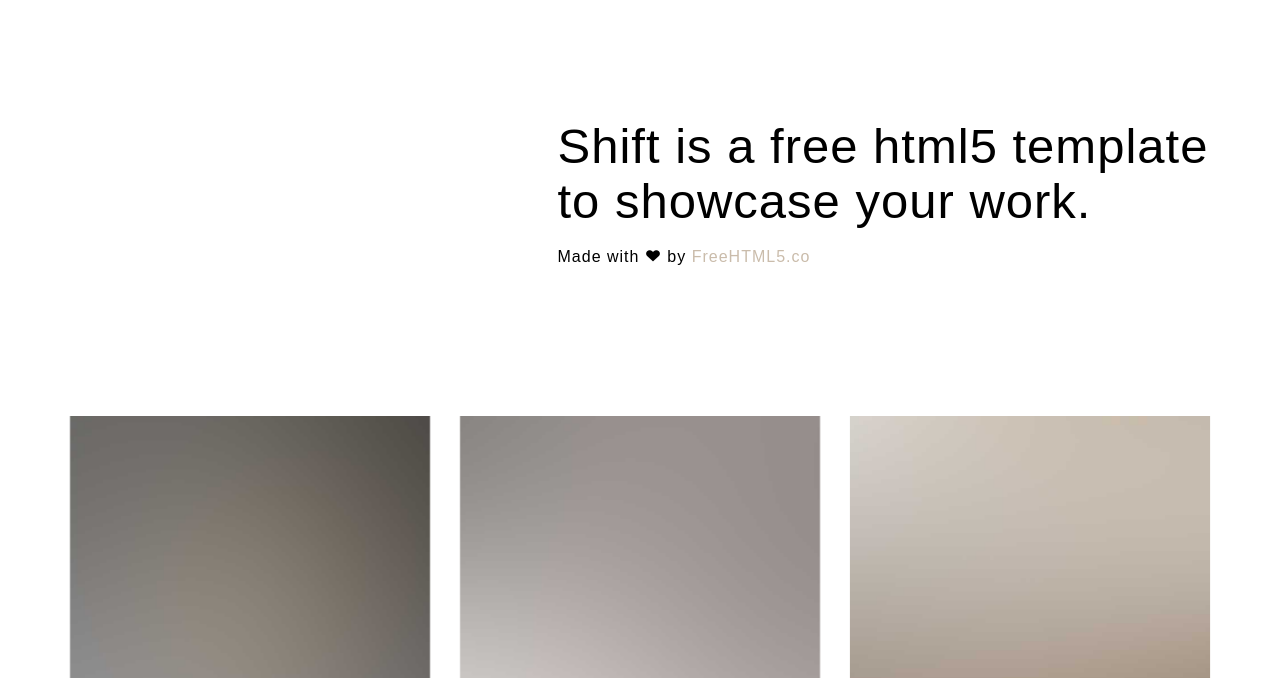
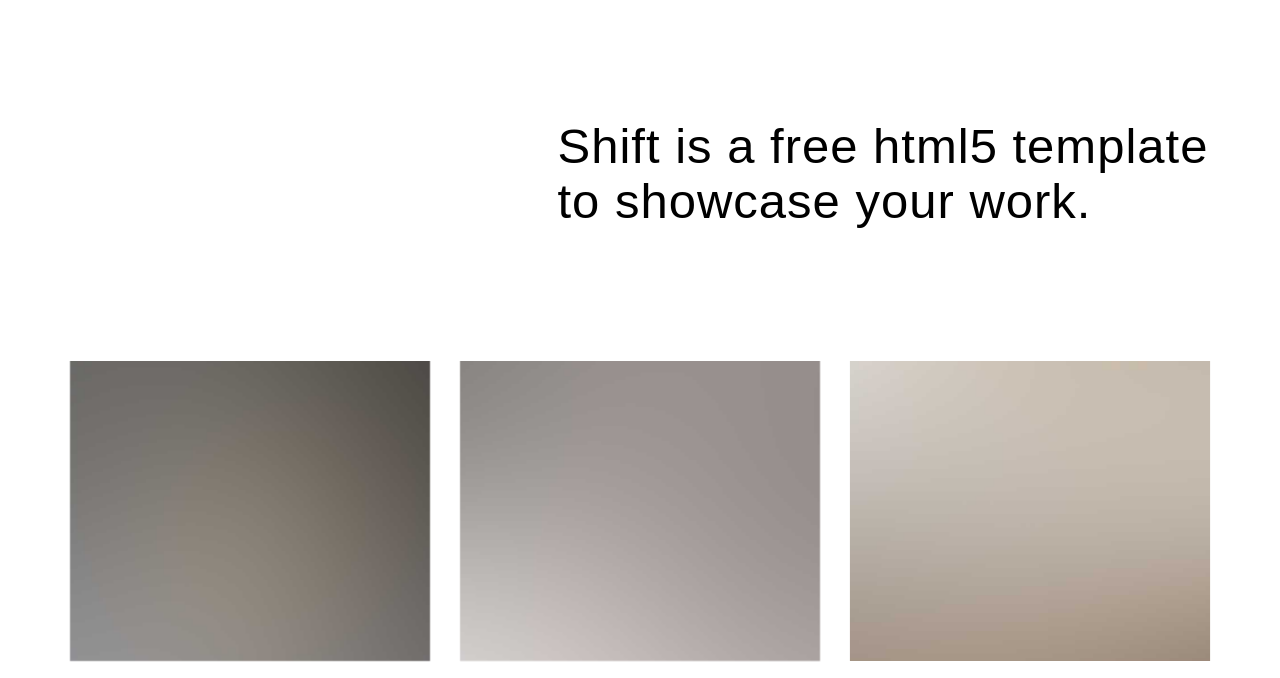
Before and after one commit to Nik-Ches/shift, a plain HTML site: page index.html in a window 1280 px wide. Shown: the part 89-767 px from the top of the page. Drawn offline with Linux system fonts and the light colour scheme; files whose address does not match are found by name.

Commit message:
Made with..
Remove ref

```diff
--- a/index.html
+++ b/index.html
@@ -93,7 +93,7 @@
 		<div class="container">
 			<div class="row top-line animate-box">
 				<div class="col-md-7 col-md-push-5 text-left intro">
-					<h2>Shift is a free html5 template to showcase your work. <span class="fh5co-highlight">Made with <i class="icon-heart2"></i> by <a href="http://freehtml5.co">FreeHTML5.co</a> </span></h2>
+					<h2>Shift is a free html5 template to showcase your work.
 					<!-- <h2>Shift is a Collection of a Beautiful &amp; Premium Themes.</h2> -->
 				</div>
 
```
